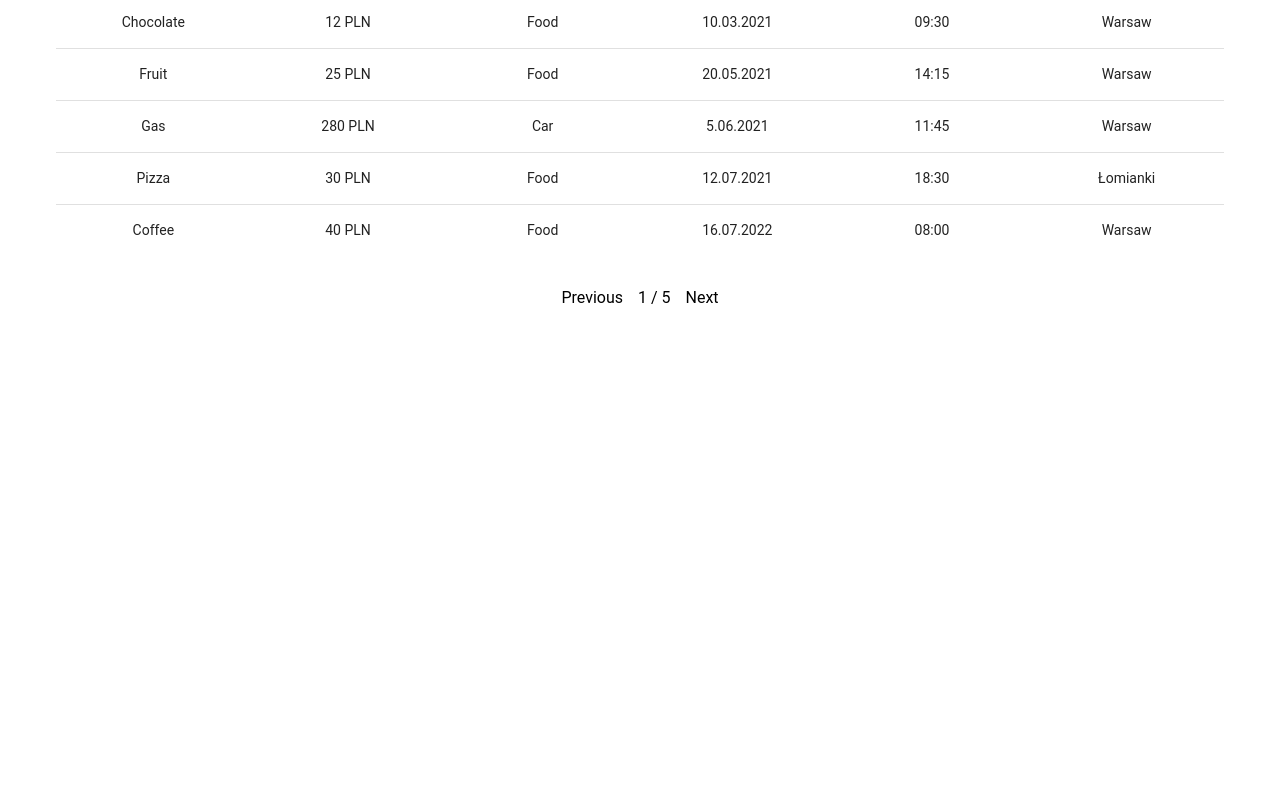
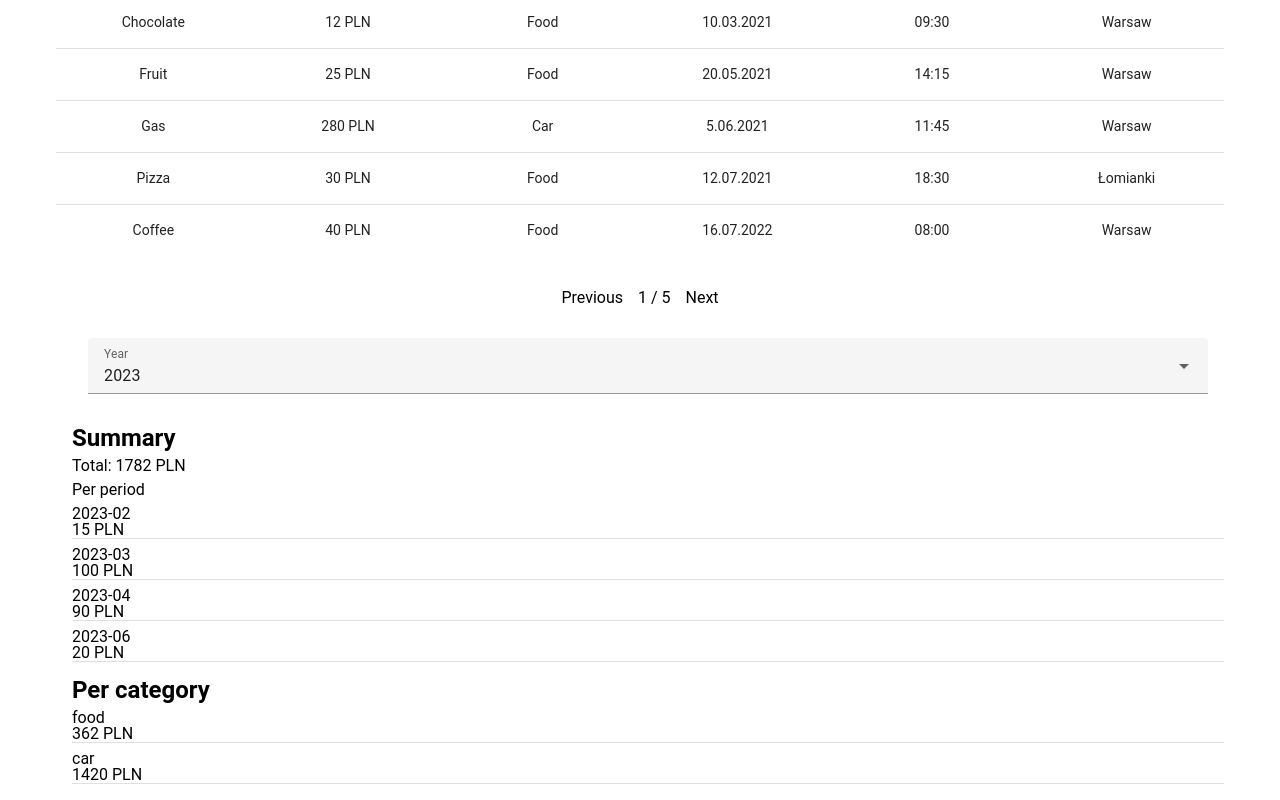
Before and after one commit to Jinpai666/expenses-viewer, a Vue app: page / in a window 1280 px wide. Shown: the part 315-1115 px from the top of the page. Before the commit the page ends 800 px from the top, so only its background shows below. Built offline with nearby package versions, Linux system fonts and the light colour scheme.

Commit message:
summary component

```diff
--- a/src/App.vue
+++ b/src/App.vue
@@ -2,6 +2,7 @@
 import ExpensesTable from "./components/expensesTable/ExpensesTable.vue";
 import MobileNavigation from "./components/mobileNavigation/MobileNavigation.vue";
 import TopNavigation from "./components/topNavigation/TopNavigation.vue";
+import Summary from "./components/summary/Summary.vue";
 </script>
 
 <template>
@@ -10,6 +11,7 @@ import TopNavigation from "./components/topNavigation/TopNavigation.vue";
     <TopNavigation/>
     <MobileNavigation/>
     <ExpensesTable />
+    <Summary/>
   </VContainer>
 
 </template>
--- /dev/null
+++ b/src/components/summary/Summary.vue
@@ -0,0 +1,93 @@
+<template>
+  <div class="summary mt-4 pl-4">
+    <v-form class="filters d-md-flex align-center justify-center">
+      <v-select
+          class="w-auto ma-2 pa-2 "
+          v-model="select"
+          :items="years"
+          label="Year"
+      ></v-select>
+    </v-form>
+
+    <h2 class="summary__title mt-4">Summary</h2>
+    <p class="mt-2 pb-2">Total: {{ totalExpenses }} PLN</p>
+
+    <h2>Per period</h2>
+    <div class="mt-2" v-for="(total, period) in filteredPeriodSummary" :key="period">
+      <p>{{ period }}</p>
+      <p>{{ total }} PLN</p>
+      <v-divider></v-divider>
+    </div>
+
+    <h2 class="summary__title mt-4">Per category</h2>
+    <div class="mt-2" v-for="(total, category) in categorySummary" :key="category">
+      <p>{{ category }}</p>
+      <p>{{ total }} PLN</p>
+      <v-divider></v-divider>
+    </div>
+  </div>
+</template>
+
+<script>
+import data from "../../data/expenses.json";
+
+export default {
+  data() {
+    return {
+      expenses: data.expenses,
+      select: 2023,
+      years: [],
+    };
+  },
+  computed: {
+    totalExpenses() {
+      return this.expenses.reduce((total, expense) => total + expense.amount, 0);
+    },
+    periodSummary() {
+      const summary = {};
+      for (const expense of this.expenses) {
+        const period = expense.date.substr(0, 7);
+        if (summary[period]) {
+          summary[period] += expense.amount;
+        } else {
+          summary[period] = expense.amount;
+        }
+      }
+      return summary;
+    },
+    filteredPeriodSummary() {
+      const selectedYear = this.select;
+      if (!selectedYear) return this.periodSummary;
+
+      const filteredSummary = {};
+      for (const [period, total] of Object.entries(this.periodSummary)) {
+        if (period.startsWith(selectedYear)) {
+          filteredSummary[period] = total;
+        }
+      }
+      return filteredSummary;
+    },
+    categorySummary() {
+      const summary = {};
+      for (const expense of this.expenses) {
+        const category = expense.category;
+        if (summary[category]) {
+          summary[category] += expense.amount;
+        } else {
+          summary[category] = expense.amount;
+        }
+      }
+      return summary;
+    },
+
+  },
+  created() {
+    this.years = Array.from(new Set(this.expenses.map((expense) => expense.date.substr(0, 4))));
+  },
+};
+</script>
+
+<style lang="scss" scoped>
+@import "summary";
+@import "../../../node_modules/@mdi/font/css/materialdesignicons.css";
+</style>
--- /dev/null
+++ b/src/components/summary/summary.scss
@@ -0,0 +1,6 @@
+.summary{
+  &__title{
+      font-size: 24px;
+      font-weight: bold;
+  }
+}
```
